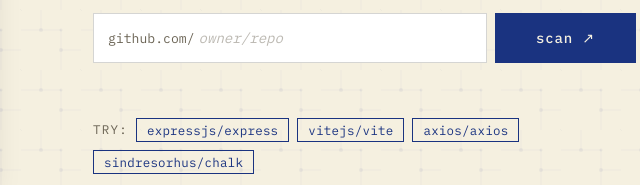
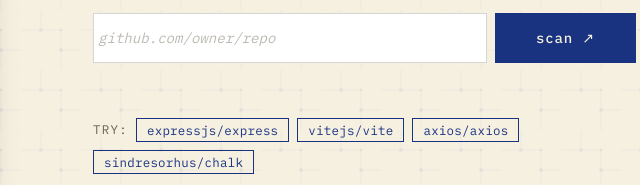
Before and after one commit to earlgreyhot1701D/readme-clew, a website: page artifacts/frontend/index.html in a window 1280 px wide. Shown: the part 350-535 px from the top of the page, 579-1219 px from the left. Drawn offline with nearby package versions, Linux system fonts and the light colour scheme.

Commit message:
style: replace hard github.com/ prefix with full ghost placeholder

```diff
--- a/artifacts/frontend/index.html
+++ b/artifacts/frontend/index.html
@@ -48,11 +48,10 @@
           <form class="scan-form" id="scan-form" novalidate>
             <label for="repo-url" class="sr-only">github repository url</label>
             <div class="input-wrap">
-              <span class="input-prefix" aria-hidden="true">github.com/</span>
               <input
                 id="repo-url"
                 type="url"
-                placeholder="owner/repo"
+                placeholder="github.com/owner/repo"
                 autocomplete="off"
                 autocorrect="off"
                 autocapitalize="none"
```
